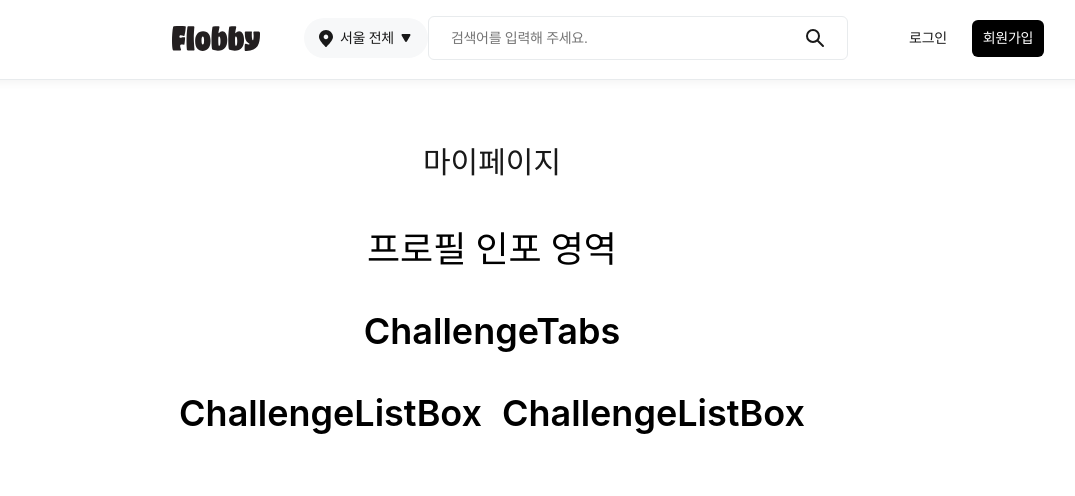
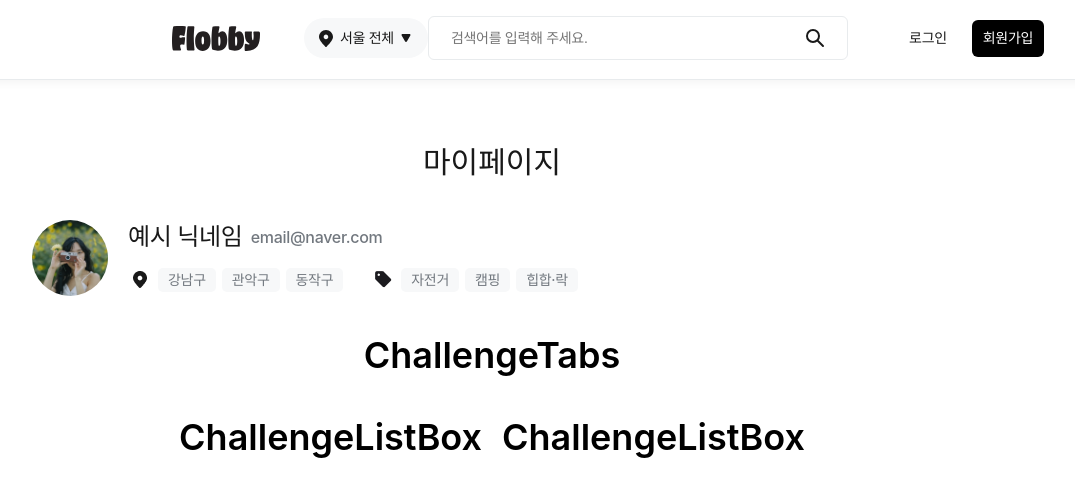
Before and after one commit to kelvin3476/Flobby, a React (Vite) app: page /mypage in a window 1280 px wide. Shown: the top 496 px of the page, without its empty margins (148-1223 px from the left). Built offline with nearby package versions, Linux system fonts and the light colour scheme; no server answers.

Commit message:
Design: ProfileInfo 컴포넌트 퍼블

```diff
--- a/src/components/mypage/main/ProfileInfo.tsx
+++ b/src/components/mypage/main/ProfileInfo.tsx
@@ -1,7 +1,87 @@
-import React from 'react';
+import React, { useEffect, useState } from 'react';
+import { GetMyInfoResponse } from '@/api/ApiTypes';
+import { MyInfoController } from '@/services/mypage/controllers/MyInfoControllers';
+import Tag from '@/components/tag/Tag';
+import '@/styles/mypage/ProfileInfo.scss';
+
+const profileTestData = {
+  profilePhotoUrl: '/img/header/profile-ex2.jpg',
+  nickname: '예시 닉네임',
+  email: 'email@naver.com',
+  interestRegions: [
+    { regionId: 218, regionName: '강남구' },
+    { regionId: 197, regionName: '관악구' },
+    { regionId: 199, regionName: '동작구' },
+  ],
+  interestCategory: ['자전거', '캠핑', '힙합·락'],
+};
 
 const ProfileInfo = () => {
-  return <div>프로필 인포 영역</div>;
+  const [infoData, setInfoData] = useState<GetMyInfoResponse | null>(null);
+  const myInfoController = MyInfoController.getInstance();
+
+  const fetchMyInfoData = async () => {
+    const infoData = await myInfoController.getMyInfo();
+    setInfoData(infoData);
+  };
+
+  useEffect(() => {
+    fetchMyInfoData();
+  }, []);
+
+  return (
+    <div className="profile-info-wrapper">
+      <div className="profile-img-container">
+        <img
+          src={
+            profileTestData?.profilePhotoUrl
+              ? profileTestData.profilePhotoUrl
+              : '/img/header/profile-ex2.jpg'
+          }
+        />
+      </div>
+      <div className="profile-info-container">
+        <div className="profile-info-top-container">
+          <span className="profile-info-nickname">
+            {profileTestData?.nickname}
+          </span>
+          <span className="profile-info-email">{profileTestData?.email}</span>
+        </div>
+        <div className="profile-info-bottom-container">
+          <div className="interest-region-container">
+            <div className="icon-region"></div>
+            <div className="interest-regions">
+              {profileTestData?.interestRegions?.map(region => {
+                return (
+                  <Tag
+                    label={region.regionName}
+                    type="profile"
+                    color="gray"
+                    size="default"
+                  />
+                );
+              })}
+            </div>
+          </div>
+          <div className="interest-category-container">
+            <div className="icon-category"></div>
+            <div className="interest-categories">
+              {profileTestData?.interestCategory?.map(category => {
+                return (
+                  <Tag
+                    label={category}
+                    type="profile"
+                    color="gray"
+                    size="default"
+                  />
+                );
+              })}
+            </div>
+          </div>
+        </div>
+      </div>
+    </div>
+  );
 };
 
 export default ProfileInfo;
--- a/src/hooks/login/useLoginForm.ts
+++ b/src/hooks/login/useLoginForm.ts
@@ -30,7 +30,8 @@ const useLoginForm = () => {
     setLoginErrorMessage,
   } = useLoginStore();
 
-  const { setAccessToken, setTokenExpirationTime, setIsAuthenticated } = useAuthStore();
+  const { setAccessToken, setTokenExpirationTime, setIsAuthenticated } =
+    useAuthStore();
 
   const handleEmailBlur = () => {
     if (!email) {
@@ -107,9 +108,17 @@ const useLoginForm = () => {
             switch (code) {
               case 1000 /* accessToken 발급 성공 */:
                 setAccessToken(response.data.data); // access token authStore in-memory 저장 (브라우저 새로고침시 초기화)
-                setTokenExpirationTime(JSON.parse(atob(response.data.data.split('.')[1])).exp);
+                setTokenExpirationTime(
+                  JSON.parse(atob(response.data.data.split('.')[1])).exp,
+                );
                 setIsAuthenticated(maintainLogin); // 로그인 상태 authStore in-memory 저장 (브라우저 새로고침시 초기화) /* TODO: maintainLogin: true, 로그인 유지 else 유지 안함 */
-                window.location.hostname === 'localhost' ? navigate('/') : window.location.replace('/'); /* 하드 리로드 => 메인 페이지로 이동 */
+                // window.location.hostname === 'localhost' ? navigate('/') : window.location.replace('/'); /* 하드 리로드 => 메인 페이지로 이동 */
+                // TODO: 테스트용 코드
+                window.location.hostname === 'localhost'
+                  ? navigate('/mypage')
+                  : window.location.replace(
+                      '/mypage',
+                    ); /* 하드 리로드 => 메인 페이지로 이동 */
                 break;
               case 1002 /* accessToken 발급 api 예외 */:
                 console.error('JWT 토큰 발급 api 요청 실패', message);
@@ -131,7 +140,9 @@ const useLoginForm = () => {
     } catch (error) {
       switch (error.response?.data?.code) {
         case 1001:
-          setLoginErrorMessage('아이디 또는 비밀번호가 일치하지 않습니다. 다시 입력해 주세요.')
+          setLoginErrorMessage(
+            '아이디 또는 비밀번호가 일치하지 않습니다. 다시 입력해 주세요.',
+          );
           break;
         case 1002:
           console.error('로그인 api 요청 실패', error);
--- a/src/pages/mypage/MyPage.tsx
+++ b/src/pages/mypage/MyPage.tsx
@@ -2,10 +2,10 @@ import Title from '@/components/club/text/Title';
 import MainHeader from '@/components/header/MainHeader';
 import useMainPage from '@/hooks/main/useMainPage';
 import React from 'react';
-import '@/styles/mypage/mypage.scss';
 import ProfileInfo from '@/components/mypage/main/ProfileInfo';
 import ChallengeTabs from '@/components/mypage/main/ChallengeTabs';
 import ChallengeListBox from '@/components/mypage/main/ChallengeListBox';
+import '@/styles/mypage/MyPage.scss';
 
 const MyPage = () => {
   const { accessToken } = useMainPage();
--- a/src/services/mypage/controllers/MyInfoControllers.ts
+++ b/src/services/mypage/controllers/MyInfoControllers.ts
@@ -20,7 +20,7 @@ export class MyInfoController {
     return MyInfoController.instance;
   }
 
-  public async getMyInfo(): Promise<GetMyInfoResponse[]> {
+  public async getMyInfo(): Promise<GetMyInfoResponse> {
     return await this.model.getMyInfo();
   }
 }
--- a/src/services/mypage/models/MyInfoModel.ts
+++ b/src/services/mypage/models/MyInfoModel.ts
@@ -2,9 +2,9 @@ import { GetMyInfoResponse } from '@/api/ApiTypes';
 import MyPage from '@/api/mypage/MyPage';
 
 export class MyInfoModel {
-  myInfoData: GetMyInfoResponse[] = [];
+  myInfoData: GetMyInfoResponse;
 
-  async getMyInfo(): Promise<GetMyInfoResponse[]> {
+  async getMyInfo(): Promise<GetMyInfoResponse> {
     try {
       const response = await MyPage.getMyInfo();
       const { code, message, data } = response.data;
--- /dev/null
+++ b/src/styles/mypage/ProfileInfo.scss
@@ -0,0 +1,98 @@
+.profile-info-wrapper {
+  display: flex;
+  gap: 20px;
+
+  .profile-img-container {
+    width: 76px;
+    height: 76px;
+    aspect-ratio: 1/1;
+    border-radius: 100%;
+
+    > img {
+      width: 76px;
+      height: 76px;
+      border-radius: 100%;
+      object-fit: cover;
+    }
+  }
+
+  .profile-info-container {
+    display: flex;
+    width: 506px;
+    flex-direction: column;
+    align-items: flex-start;
+    gap: 14px;
+
+    .profile-info-top-container {
+      display: flex;
+      align-items: center;
+      gap: 8px;
+
+      .profile-info-nickname {
+        color: #191919;
+        text-align: center;
+        font-size: 24px;
+        font-style: normal;
+        font-weight: 600;
+        line-height: 33.6px;
+        letter-spacing: -0.3px;
+      }
+
+      .profile-info-email {
+        color: #72787f;
+        text-align: center;
+        font-size: 16px;
+        font-style: normal;
+        font-weight: 500;
+        line-height: 24px;
+        letter-spacing: -0.3px;
+      }
+    }
+
+    .profile-info-bottom-container {
+      display: flex;
+      align-items: center;
+      gap: 28px;
+
+      .interest-region-container {
+        display: flex;
+        align-items: center;
+        gap: 6px;
+
+        .icon-region {
+          width: 24px;
+          height: 24px;
+          background-image: url('/img/mypage/icon_location.png');
+          background-position: center;
+          background-repeat: no-repeat;
+        }
+
+        .interest-regions {
+          display: flex;
+          align-items: center;
+          gap: 6px;
+        }
+      }
+
+      .interest-category-container {
+        display: flex;
+        align-items: center;
+        gap: 6px;
+
+        .icon-category {
+          width: 24px;
+          height: 24px;
+          background-image: url('/img/mypage/icon-category.png');
+          background-position: center;
+          background-repeat: no-repeat;
+        }
+
+        .interest-categories {
+          display: flex;
+          align-items: center;
+          gap: 6px;
+        }
+      }
+    }
+  }
+}
```
Also changed, not shown: public/img/mypage/icon-category.png (added), public/img/mypage/icon_location.png (added).
